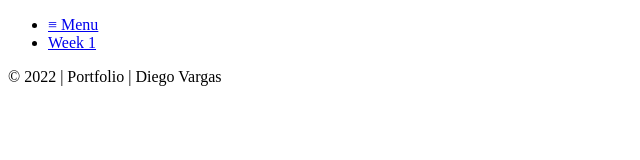
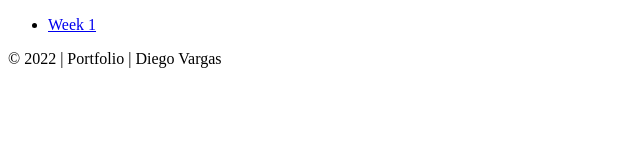
Before and after one commit to dvardcr/wdd330portfolio, a plain HTML site: page index.html in a window 1280 px wide. Shown: the whole page, without its empty margins (0-640 px from the left). Drawn offline with Linux system fonts and the light colour scheme; files whose address does not match are found by name.

Commit message:
Update index.html

```diff
--- a/index.html
+++ b/index.html
@@ -9,7 +9,6 @@
     <header>
         <nav>
             <ul id="navigation">
-                <li><a href="#" id="menu">&equiv; Menu</a> </li>
                 <li><a href="../week01/index.html">Week 1</a></li>
             </ul>
         </nav>
```
